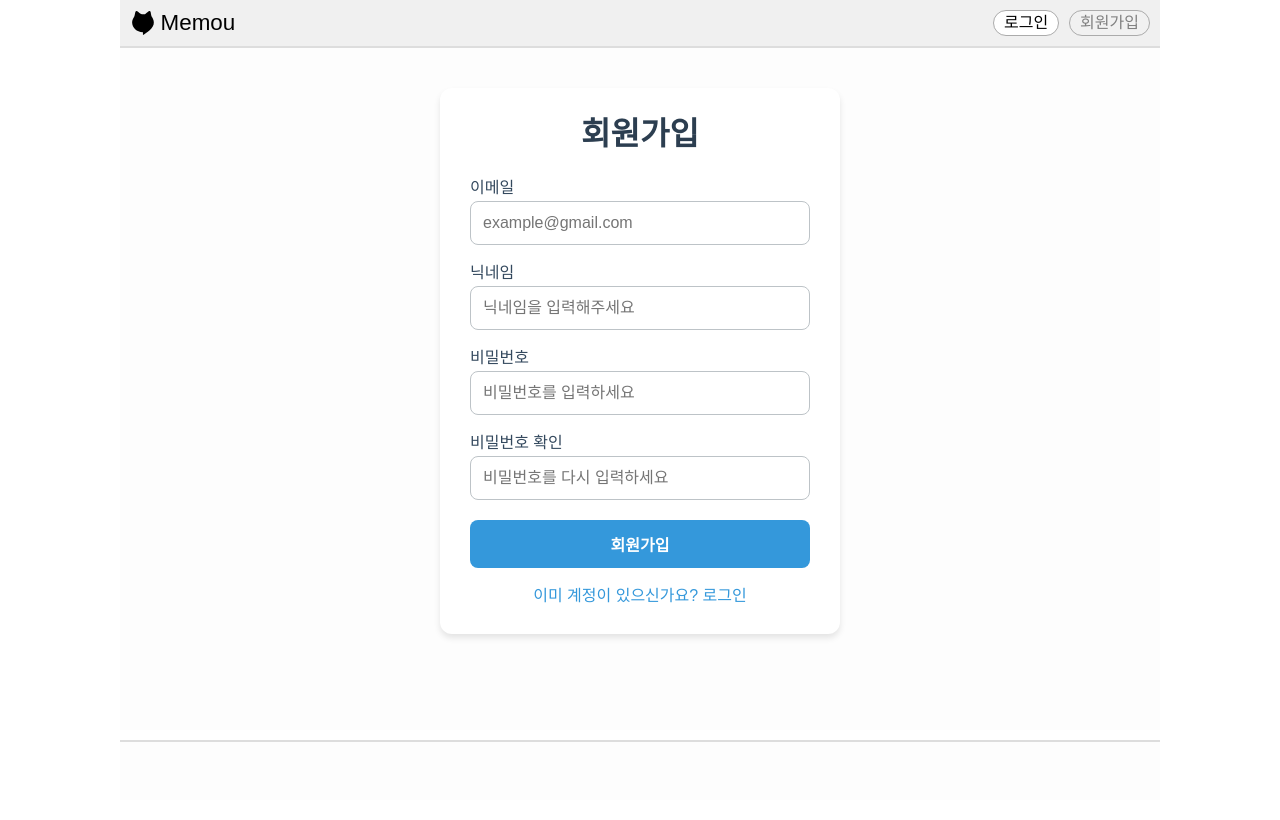
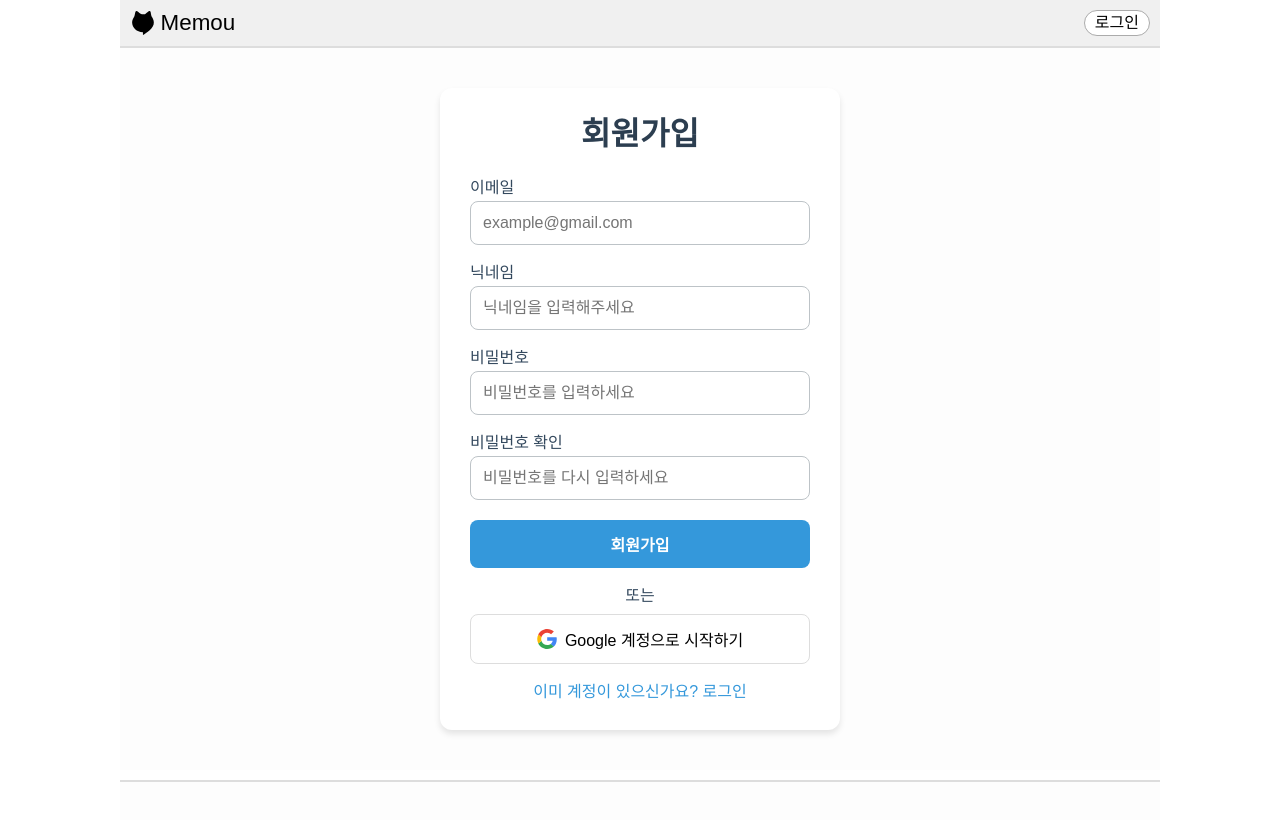
Before and after one commit to memomou/memo_frontend, a React (Create React App) app: page /signup in a window 1280 px wide. Shown: the top 820 px of the page. Built offline with nearby package versions, Linux system fonts and the light colour scheme; no server answers.

Commit message:
feat: 구글 로그인 버튼 추가

```diff
--- a/package.json
+++ b/package.json
@@ -8,6 +8,7 @@
     "@dnd-kit/sortable": "^8.0.0",
     "@dnd-kit/utilities": "^3.2.2",
     "@emotion/css": "^11.13.0",
+    "@react-oauth/google": "^0.12.1",
     "@testing-library/jest-dom": "^5.14.1",
     "@testing-library/react": "^13.0.0",
     "@testing-library/user-event": "^13.2.1",
--- a/src/config.ts
+++ b/src/config.ts
@@ -4,6 +4,7 @@ const getEnv = (key: string, defaultValue: string): string => {
 
 const config = {
   backendUri: getEnv('REACT_APP_BACKEND_URI', 'https://memoapi.entto.shop'),
+  googleClientId: getEnv('REACT_APP_GOOGLE_CLIENT_ID', ''),
 };
 
 export default config;
--- a/src/views/header/Header.tsx
+++ b/src/views/header/Header.tsx
@@ -96,14 +96,6 @@ function Header() {
             >
               로그인
             </StyledLink>
-            <StyledLink
-              to="/signup"
-              selected={location.pathname === "/signup"}
-              state={{ from: { pathname: location.pathname, search: location.search }}}
-              replace
-            >
-              회원가입
-            </StyledLink>
           </>
         )}
       </Action>
--- /dev/null
+++ b/src/views/pages/auth/LoginButton/GoogleLoginButton.style.ts
@@ -0,0 +1,24 @@
+import styled from "styled-components";
+
+export const GoogleButton = styled.button`
+  display: flex;
+  align-items: center;
+  justify-content: center;
+  width: 100%;
+  padding: 12px;
+  border: 1px solid #ddd;
+  border-radius: 8px;
+  background-color: white;
+  margin-top: 10px;
+  transition: background-color 0.2s;
+
+  &:hover {
+    background-color: #f8f8f8;
+  }
+
+  img {
+    width: 20px;
+    height: 20px;
+    margin-right: 10px;
+  }
+`;
--- /dev/null
+++ b/src/views/pages/auth/LoginButton/GoogleLoginButton.tsx
@@ -0,0 +1,42 @@
+import { useGoogleLogin } from '@react-oauth/google';
+import { GoogleButton } from './GoogleLoginButton.style';
+import { axiosInstance } from '../../../../helpers/helper';
+
+export const GoogleLoginButton = ({userLogin}: {userLogin: (user: any) => void}) => {
+  const login = useGoogleLogin({
+    onSuccess: async (tokenResponse) => {
+      try {
+        console.log('tokenResponse', tokenResponse);
+        const response = await axiosInstance.post('/auth/oauth/google/login', {
+          accessToken: tokenResponse.access_token,
+        });
+        console.log('response', response);
+        if (response.data.token) {
+          userLogin(response.data);
+        }
+      } catch (error) {
+        console.error('Google 로그인 실패:', error);
+      }
+    },
+  });
+
+  return (
+    <GoogleButton
+      onClick={(e) => {
+        e.preventDefault();
+        login();
+      }}
+      type="button"
+      aria-label="Google 계정으로 시작하기"
+    >
+      <img
+        src="/google-icon-logo.svg"
+        alt=""
+        width="18"
+        height="18"
+        style={{ marginRight: '8px' }}
+      />
+      <span>Google 계정으로 시작하기</span>
+    </GoogleButton>
+  );
+};
--- a/src/views/pages/auth/authPage.style.ts
+++ b/src/views/pages/auth/LoginPage.style.ts
@@ -1,11 +1,11 @@
 import styled from "styled-components";
 
-export const Styled = styled.div`
+export const LoginPageWrapper = styled.div`
   display: flex;
   flex-direction: column;
   flex: 1;
   align-items: center;
-  .login-title, .signup-title {
+  .login-title {
     text-align: center;
     color: #2c3e50;
     margin-bottom: 30px;
@@ -38,7 +38,7 @@ export const Styled = styled.div`
     box-shadow: 0 0 0 2px rgba(52, 152, 219, 0.2);
   }
 
-  .login-button, .signup-button {
+  .login-button {
     width: 100%;
     padding: 12px;
     background-color: #3498db;
@@ -51,29 +51,30 @@ export const Styled = styled.div`
     transition: background-color 0.3s, transform 0.1s;
   }
 
-  .login-button:hover, .signup-button:hover {
+  .login-button:hover {
     background-color: #2980b9;
   }
 
-  .login-button:active, .signup-button:active {
+  .login-button:active {
     transform: scale(0.98);
+  }
+
+  .or-text {
+    margin-top: 20px;
+    text-align: center;
+    font-weight: 500;
   }
 
   .additional-options {
     margin-top: 20px;
     text-align: center;
-  }
-
-  .additional-options a {
+    a {
+      color: #3498db;
       display: block;
       margin-top: 10px;
       color: #3498db;
       text-decoration: none;
-    transition: color 0.3s;
       font-weight: 500;
     }
-
-  .additional-options a:hover {
-    color: #2980b9;
   }
 `;
--- a/src/views/pages/auth/LoginPage.tsx
+++ b/src/views/pages/auth/LoginPage.tsx
@@ -1,18 +1,18 @@
 import { useState } from "react";
 import CenterForm from "../../../components/Form.style";
-import { useSetRecoilState } from "recoil";
-import { userAtom } from "../../../components/atom/atoms";
-import { useNavigate } from "react-router-dom";
-import { Styled } from "./authPage.style";
+import { Link } from "react-router-dom";
+import { LoginPageWrapper } from "./LoginPage.style";
 import { axiosInstance } from '../../../helpers/helper';
-import { useLocation } from 'react-router-dom';
-
+import { GoogleLoginButton } from "./LoginButton/GoogleLoginButton";
+import { GoogleOAuthProvider } from "@react-oauth/google";
+import config from '../../../config';
+import { useLogin } from "./useAuth";
 function LoginPage(props: any) {
   const [email, setEmail] = useState('');
   const [password, setPassword] = useState('');
-  const setUser = useSetRecoilState(userAtom);
-  const navigate = useNavigate();
-  const location = useLocation();
+  const { handleUserLogin } = useLogin();
+  console.log('tetst',config.googleClientId);
+
   const handleSubmit = async (event: React.FormEvent) => {
     event.preventDefault();
     try {
@@ -24,12 +24,8 @@ function LoginPage(props: any) {
         }
       );
       console.log('Login Successful:', response);
-      setUser({...response.data.user});
-      localStorage.setItem('accessToken', response.data.token.accessToken);
-      localStorage.setItem('refreshToken', response.data.token.refreshToken);
-      const from = location.state?.from?.pathname || '/';
-      const search = location.state?.from?.search || '';
-      navigate(`${from}${search}`);
+      handleUserLogin(response.data.user);
+
     } catch (error) {
       alert("로그인에 실패했습니다. 이메일과 비밀번호를 확인해주세요.");
       console.error("Login Failed1ddd:", error);
@@ -37,7 +33,7 @@ function LoginPage(props: any) {
   };
 
   return (
-    <Styled>
+    <LoginPageWrapper>
       <CenterForm onSubmit={handleSubmit}>
         <h1 className="login-title">로그인</h1>
         <div className="input-group">
@@ -63,11 +59,15 @@ function LoginPage(props: any) {
           />
         </div>
         <button type="submit" className="login-button">로그인</button>
+        <div className="or-text">또는</div>
+        <GoogleOAuthProvider clientId={config.googleClientId}>
+          <GoogleLoginButton userLogin={handleUserLogin} />
+        </GoogleOAuthProvider>
         <div className="additional-options">
-          <a href="/signup">계정이 없으신가요? 회원가입</a>
+          <Link to="/signup">계정이 없으신가요? 회원가입</Link>
         </div>
       </CenterForm>
-    </Styled>
+    </LoginPageWrapper>
   );
 }
 
--- /dev/null
+++ b/src/views/pages/auth/SignUpPage.style.ts
@@ -0,0 +1,85 @@
+import styled from "styled-components";
+
+export const Styled = styled.div`
+  display: flex;
+  flex-direction: column;
+  flex: 1;
+  align-items: center;
+  .signup-title {
+    text-align: center;
+    color: #2c3e50;
+    margin-bottom: 30px;
+    font-weight: 600;
+  }
+
+  .input-group {
+    margin-bottom: 20px;
+  }
+
+  label {
+    display: block;
+    margin-bottom: 5px;
+    color: #34495e;
+    font-weight: 500;
+  }
+
+  input {
+    width: 100%;
+    padding: 12px;
+    border: 1px solid #bdc3c7;
+    border-radius: 8px;
+    font-size: 16px;
+    transition: border-color 0.3s, box-shadow 0.3s;
+  }
+
+  input:focus {
+    outline: none;
+    border-color: #3498db;
+    box-shadow: 0 0 0 2px rgba(52, 152, 219, 0.2);
+  }
+
+  .signup-button {
+    width: 100%;
+    padding: 12px;
+    background-color: #3498db;
+    color: white;
+    border: none;
+    border-radius: 8px;
+    cursor: pointer;
+    font-size: 16px;
+    font-weight: 600;
+    transition: background-color 0.3s, transform 0.1s;
+
+    &:hover {
+      background-color: #2980b9;
+    }
+
+    &:active {
+      transform: scale(0.98);
+    }
+  }
+
+  .or-text {
+    text-align: center;
+    margin-top: 20px;
+    color: #34495e;
+    font-weight: 500;
+  }
+
+  .additional-options {
+    margin-top: 20px;
+    text-align: center;
+
+    a {
+      display: block;
+      margin-top: 10px;
+      color: #3498db;
+      text-decoration: none;
+      transition: color 0.3s;
+      font-weight: 500;
+      &:hover {
+        color: #2980b9;
+      }
+    }
+  }
+`;
--- a/src/views/pages/auth/SignUpPage.tsx
+++ b/src/views/pages/auth/SignUpPage.tsx
@@ -1,18 +1,18 @@
 import { useState } from "react";
 import CenterForm from "../../../components/Form.style";
-import { useSetRecoilState } from "recoil";
-import { userAtom } from "../../../components/atom/atoms";
-import { useNavigate } from "react-router-dom";
-import { Styled } from "./authPage.style";
+import { Link } from "react-router-dom";
+import { Styled } from "./SignUpPage.style";
 import { axiosInstance } from '../../../helpers/helper';
-
+import { GoogleOAuthProvider } from "@react-oauth/google";
+import { GoogleLoginButton } from "./LoginButton/GoogleLoginButton";
+import config from "../../../config";
+import { useLogin } from "./useAuth";
 function SignUpPage() {
   const [email, setEmail] = useState("");
   const [password, setPassword] = useState("");
   const [confirmPassword, setConfirmPassword] = useState("");
   const [username, setUsername] = useState("");
-  const setUser = useSetRecoilState(userAtom);
-  const navigate = useNavigate();
+  const { handleUserLogin } = useLogin();
 
   const handleSubmit = async (e: React.FormEvent<HTMLFormElement>) => {
     e.preventDefault();
@@ -27,10 +27,7 @@ function SignUpPage() {
         nickname: username,
       });
       console.log('회원가입 완료:', response.data);
-      setUser({...response.data.user});
-      localStorage.setItem('accessToken', response.data.token.accessToken);
-      localStorage.setItem('refreshToken', response.data.token.refreshToken);
-      navigate('/');
+      handleUserLogin(response.data.user);
     } catch (error) {
       console.error("회원가입 오류:", error);
       alert("회원가입에 실패했습니다. 다시 시도해 주세요.");
@@ -86,8 +83,12 @@ function SignUpPage() {
           />
         </div>
         <button type="submit" className="signup-button">회원가입</button>
+        <div className="or-text">또는</div>
+        <GoogleOAuthProvider clientId={config.googleClientId}>
+          <GoogleLoginButton userLogin={handleUserLogin} />
+        </GoogleOAuthProvider>
         <div className="additional-options">
-          <a href="/login">이미 계정이 있으신가요? 로그인</a>
+          <Link to="/login">이미 계정이 있으신가요? 로그인</Link>
         </div>
       </CenterForm>
     </Styled>
--- /dev/null
+++ b/src/views/pages/auth/useAuth.ts
@@ -0,0 +1,21 @@
+import { useSetRecoilState } from "recoil";
+import { userAtom } from "../../../components/atom/atoms";
+import { useLocation, useNavigate } from "react-router-dom";
+
+export const useLogin = () => {
+  const setUser = useSetRecoilState(userAtom);
+  const navigate = useNavigate();
+  const location = useLocation();
+
+  const handleUserLogin = (data: any) => {
+    setUser(data.user);
+    localStorage.setItem('accessToken', data.token.accessToken);
+    localStorage.setItem('refreshToken', data.token.refreshToken);
+    console.log('location.state', location.state);
+    const from = location.state?.from?.pathname || '/';
+    const search = location.state?.from?.search || '';
+    navigate(`${from}${search}`);
+  };
+
+  return { handleUserLogin };
+};
```
Also changed, not shown: public/google-icon-logo.svg (added), 1 other file (tests, documents, lock files or other folders). Lines whose indentation alone changed are shown as unchanged.
